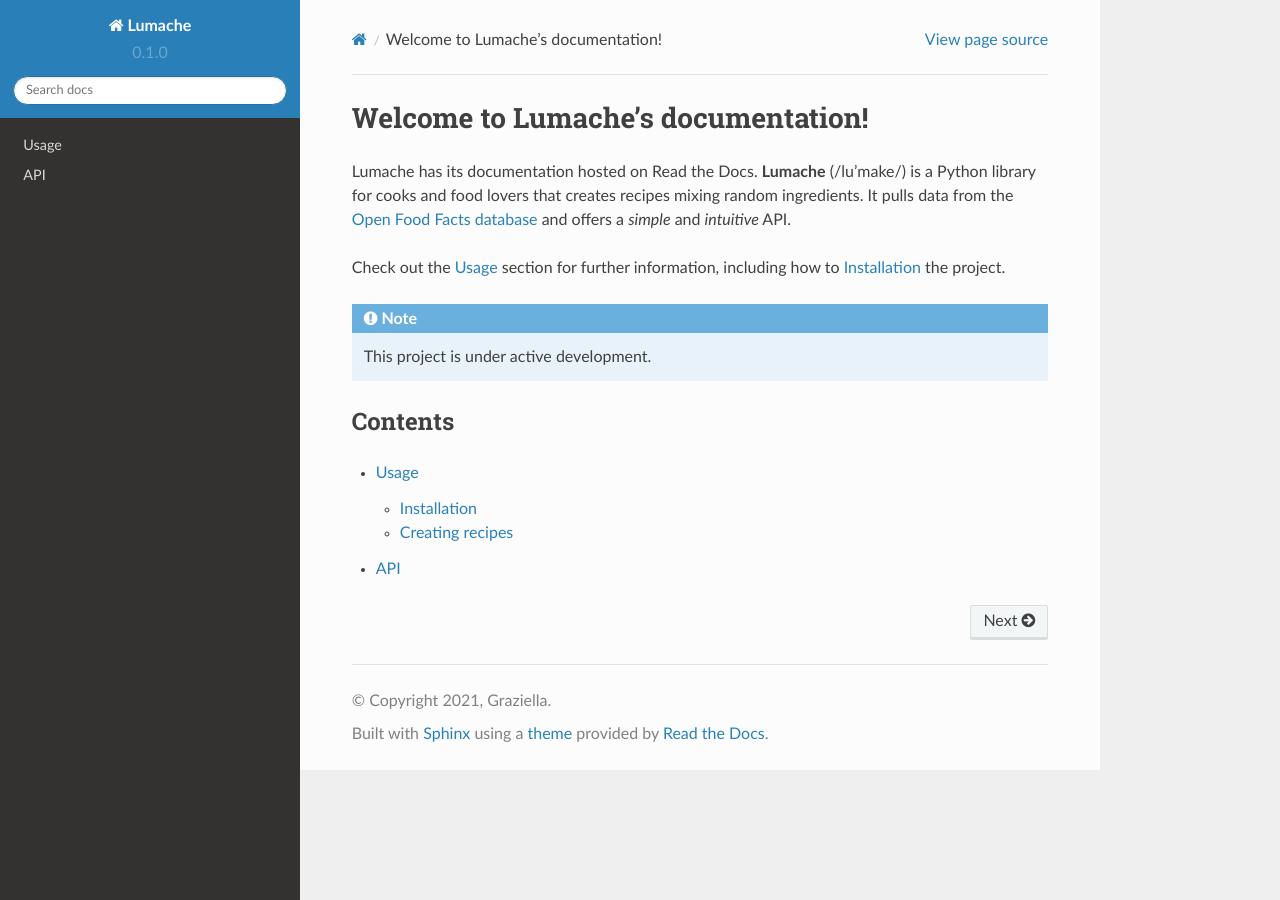
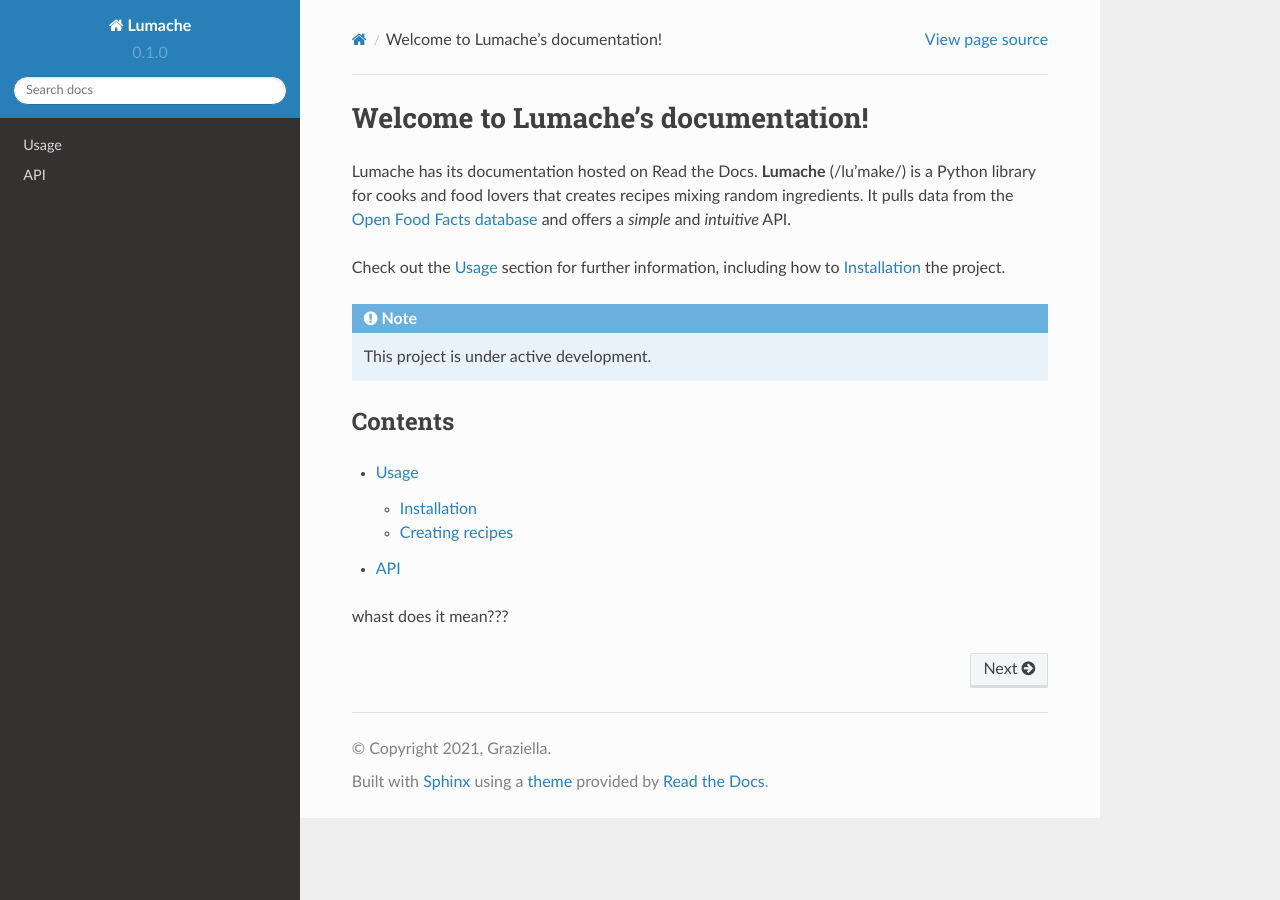
Before and after one commit to Gooran-Orimi/test_read_the_docs, a Sphinx documentation site: the page built from docs/source/index.rst, in a window 1280 px wide. Built offline with Sphinx 7.4.7 and the Read the Docs theme 2.0.0, drawn with Linux system fonts in a browser that asks for light colours.

Commit message:
Update index.rst
it should work

```diff
--- a/docs/source/index.rst
+++ b/docs/source/index.rst
@@ -20,3 +20,4 @@ Contents
 
    usage
    api
+whast does it mean???
```
